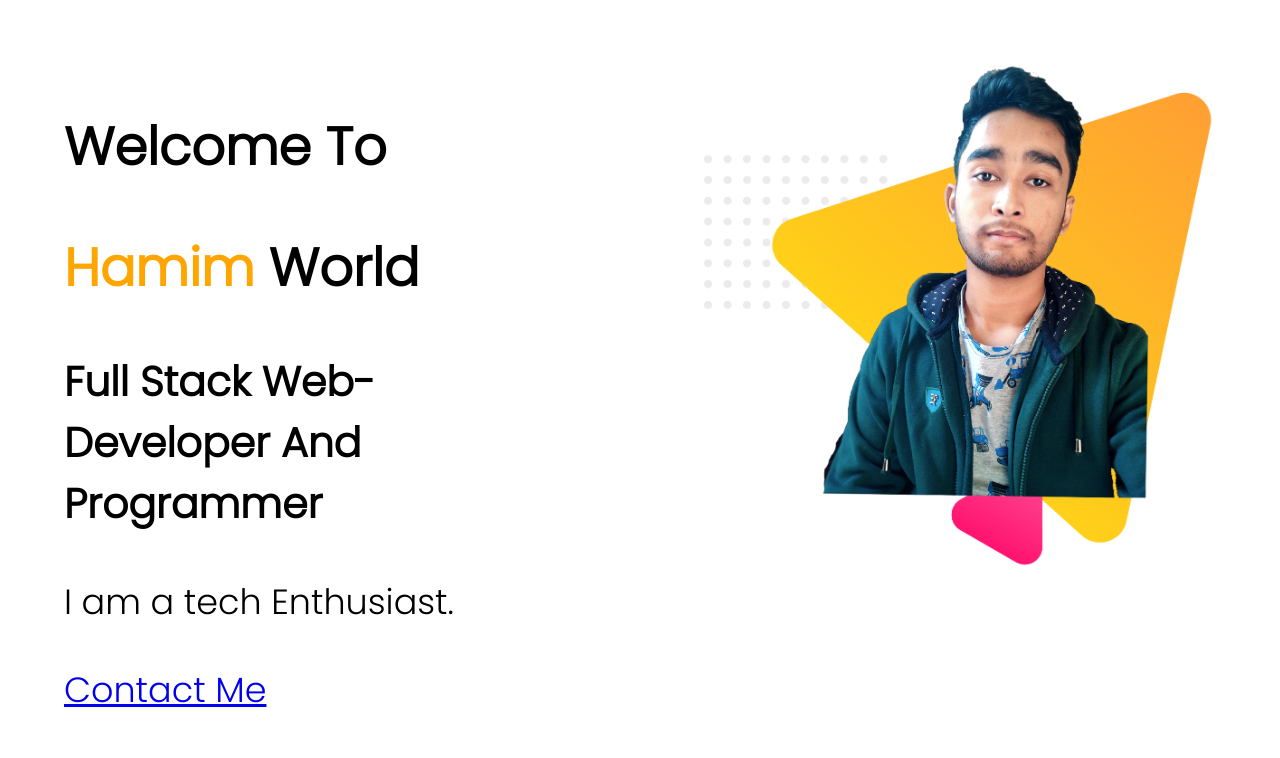
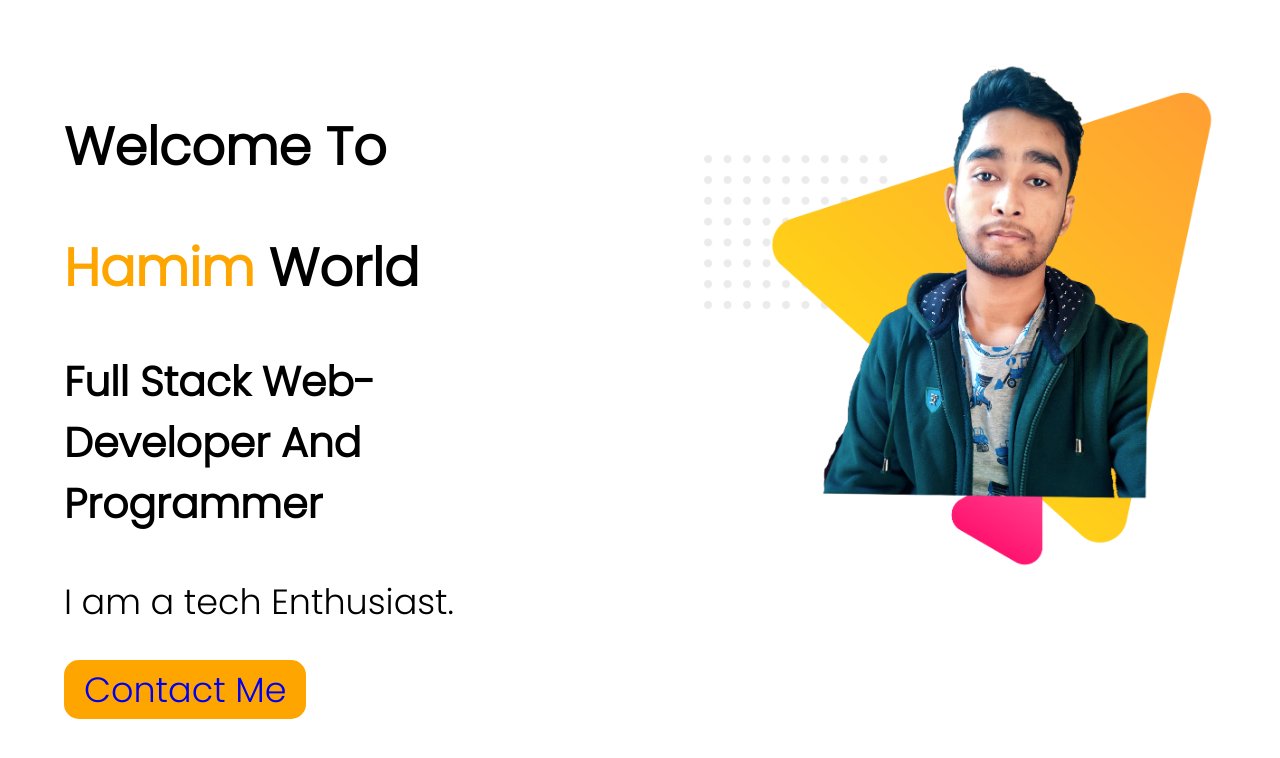
Before and after one commit to hamim2017/Portfolio, a plain HTML site: page index.html in a window 1280 px wide. Drawn offline with Linux system fonts and the light colour scheme.

Commit message:
finding it interesting

```diff
--- a/index.html
+++ b/index.html
@@ -15,7 +15,7 @@
             <h1> <span class="name">Hamim</span> World</h1>
             <h3>Full Stack Web-Developer And Programmer</h3>
             <p>I am a tech Enthusiast.</p>
-            <a target="_blank" href="https://www.messenger.com/t/100004988056374">Contact Me</a>
+            <a class="anchor-button" target="_blank" href="https://www.messenger.com/t/100004988056374">Contact Me</a>
         </div>
         <div class="half">
             <img src="profile.png" alt="">
--- a/style.css
+++ b/style.css
@@ -22,3 +22,9 @@ body{
 section{
     height: 500px;
 }
+.anchor-button{
+    text-decoration: none;
+    background-color: orange;
+    padding: 5px 20px;
+    border-radius: 15px;
+}
```
